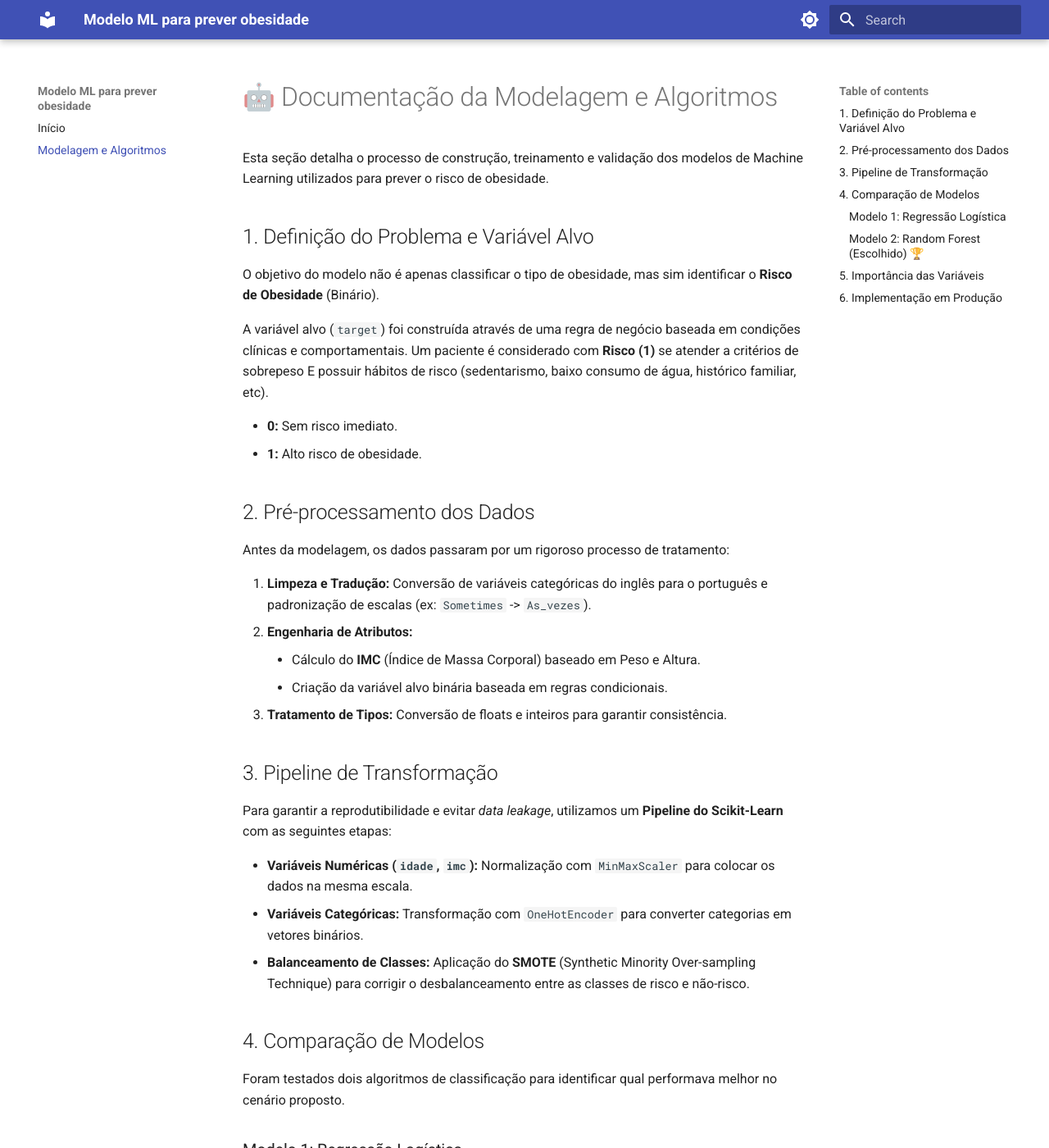
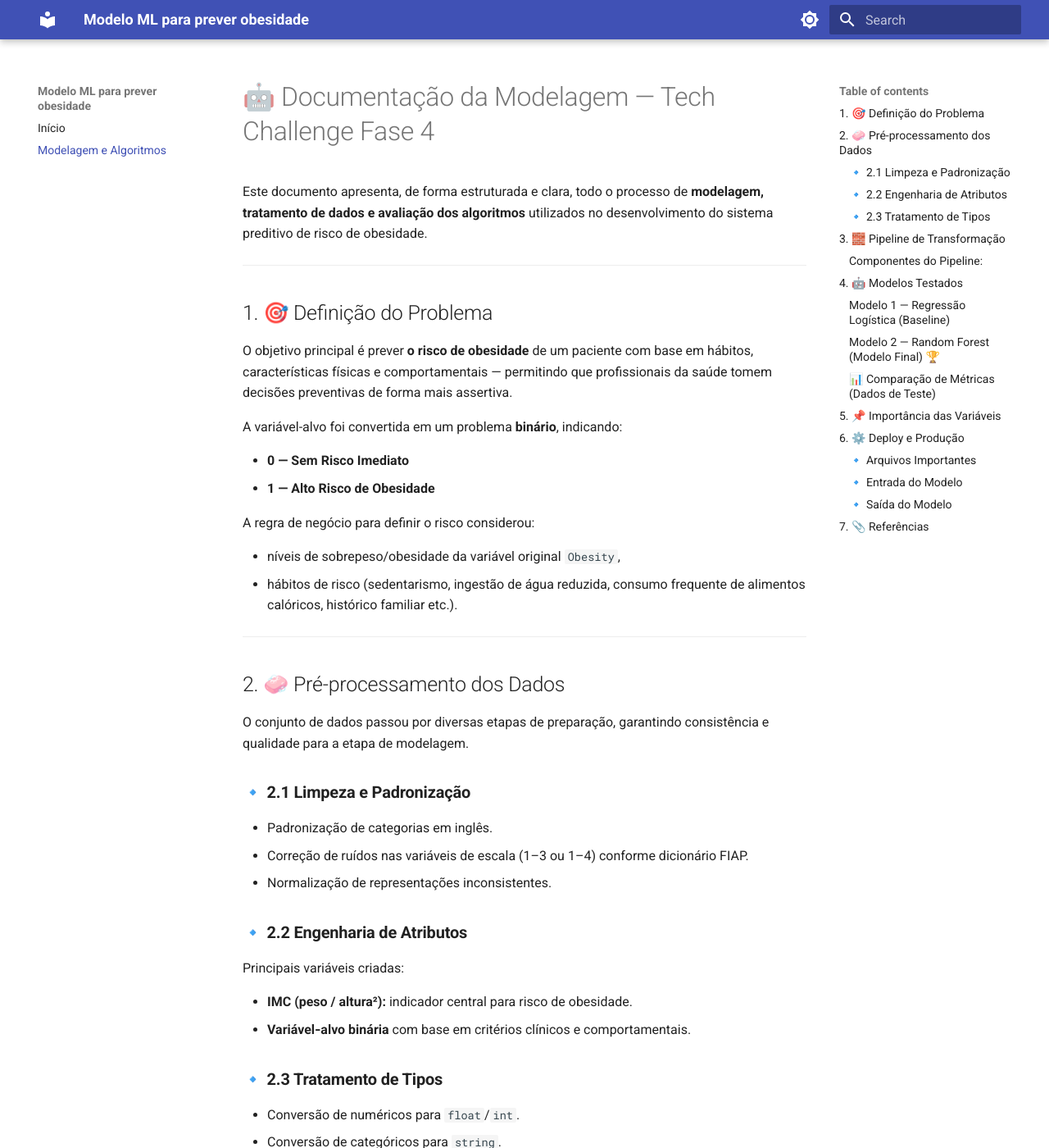
Before and after one commit to RicardViana/fiap-data-viz-and-production-models-tc, an MkDocs documentation site: the page built from docs/modelagem.md, in a window 1280 px wide and 1400 px high. Shown: the whole window at 82% size. Built offline with MkDocs 1.6.1 and Material for MkDocs 9.7.7, drawn with Linux system fonts in a browser that asks for light colours; some of the changed text lies outside the part shown.

Commit message:
Atualizando

```diff
--- a/docs/modelagem.md
+++ b/docs/modelagem.md
@@ -1,72 +1,132 @@
-# 🤖 Documentação da Modelagem e Algoritmos
+# 🤖 Documentação da Modelagem — Tech Challenge Fase 4
 
-Esta seção detalha o processo de construção, treinamento e validação dos modelos de Machine Learning utilizados para prever o risco de obesidade.
+Este documento apresenta, de forma estruturada e clara, todo o processo de **modelagem, tratamento de dados e avaliação dos algoritmos** utilizados no desenvolvimento do sistema preditivo de risco de obesidade.
 
-## 1. Definição do Problema e Variável Alvo
+---
 
-O objetivo do modelo não é apenas classificar o tipo de obesidade, mas sim identificar o **Risco de Obesidade** (Binário).
+## 1. 🎯 Definição do Problema
 
-A variável alvo (`target`) foi construída através de uma regra de negócio baseada em condições clínicas e comportamentais. Um paciente é considerado com **Risco (1)** se atender a critérios de sobrepeso E possuir hábitos de risco (sedentarismo, baixo consumo de água, histórico familiar, etc).
+O objetivo principal é prever **o risco de obesidade** de um paciente com base em hábitos, características físicas e comportamentais — permitindo que profissionais da saúde tomem decisões preventivas de forma mais assertiva.
 
-* **0:** Sem risco imediato.
-* **1:** Alto risco de obesidade.
+A variável-alvo foi convertida em um problema **binário**, indicando:
 
-## 2. Pré-processamento dos Dados
+* **0 — Sem Risco Imediato**
+* **1 — Alto Risco de Obesidade**
 
-Antes da modelagem, os dados passaram por um rigoroso processo de tratamento:
+A regra de negócio para definir o risco considerou:
 
-1.  **Limpeza e Tradução:** Conversão de variáveis categóricas do inglês para o português e padronização de escalas (ex: `Sometimes` -> `As_vezes`).
-2.  **Engenharia de Atributos:**
-    * Cálculo do **IMC** (Índice de Massa Corporal) baseado em Peso e Altura.
-    * Criação da variável alvo binária baseada em regras condicionais.
-3.  **Tratamento de Tipos:** Conversão de floats e inteiros para garantir consistência.
+* níveis de sobrepeso/obesidade da variável original `Obesity`,
+* hábitos de risco (sedentarismo, ingestão de água reduzida, consumo frequente de alimentos calóricos, histórico familiar etc.).
 
-## 3. Pipeline de Transformação
+---
 
-Para garantir a reprodutibilidade e evitar *data leakage*, utilizamos um **Pipeline do Scikit-Learn** com as seguintes etapas:
+## 2. 🧼 Pré-processamento dos Dados
 
-* **Variáveis Numéricas (`idade`, `imc`):** Normalização com `MinMaxScaler` para colocar os dados na mesma escala.
-* **Variáveis Categóricas:** Transformação com `OneHotEncoder` para converter categorias em vetores binários.
-* **Balanceamento de Classes:** Aplicação do **SMOTE** (Synthetic Minority Over-sampling Technique) para corrigir o desbalanceamento entre as classes de risco e não-risco.
+O conjunto de dados passou por diversas etapas de preparação, garantindo consistência e qualidade para a etapa de modelagem.
 
-## 4. Comparação de Modelos
+### 🔹 **2.1 Limpeza e Padronização**
 
-Foram testados dois algoritmos de classificação para identificar qual performava melhor no cenário proposto.
+* Padronização de categorias em inglês.
+* Correção de ruídos nas variáveis de escala (1–3 ou 1–4) conforme dicionário FIAP.
+* Normalização de representações inconsistentes.
 
-### Modelo 1: Regressão Logística
-Utilizado como *baseline* devido à sua interpretabilidade.
+### 🔹 **2.2 Engenharia de Atributos**
+
+Principais variáveis criadas:
+
+* **IMC (peso / altura²):** indicador central para risco de obesidade.
+* **Variável‑alvo binária** com base em critérios clínicos e comportamentais.
+
+### 🔹 **2.3 Tratamento de Tipos**
+
+* Conversão de numéricos para `float`/`int`.
+* Conversão de categóricos para `string`.
+
+---
+
+## 3. 🧱 Pipeline de Transformação
+
+Para garantir reprodutibilidade e evitar *data leakage*, foi utilizado um pipeline Scikit‑Learn.
+
+### Componentes do Pipeline:
+
+* **Numéricas (idade, IMC):** normalização com `MinMaxScaler`.
+* **Categóricas:** codificação com `OneHotEncoder`.
+* **Balanceamento:** técnica **SMOTE** devido ao desbalanceamento entre classes.
+
+Esse pipeline foi salvo junto ao modelo final para ser utilizado tanto no treinamento quanto no ambiente de produção (Streamlit).
+
+---
+
+## 4. 🤖 Modelos Testados
+
+Diversos modelos foram avaliados para identificar aquele com melhor desempenho e menor risco de subdiagnosticar pacientes.
+
+### **Modelo 1 — Regressão Logística (Baseline)**
+
+* Simples e interpretável.
+* Serviu como referência inicial.
 * **Acurácia:** 94.8%
-* **AUC-ROC:** 0.99
+* **AUC‑ROC:** 0.99
 
-### Modelo 2: Random Forest (Escolhido) 🏆
-Utilizado pela sua robustez em lidar com dados não lineares e complexos.
+### **Modelo 2 — Random Forest (Modelo Final)** 🏆
+
+Escolhido por sua robustez, não linearidade e excelente desempenho.
+
 * **Acurácia:** 99.2%
-* **AUC-ROC:** 1.00
+* **AUC‑ROC:** 1.00
 
-**Tabela Comparativa de Métricas (Dados de Teste):**
+### 📊 Comparação de Métricas (Dados de Teste)
 
-| Métrica | Regressão Logística | Random Forest |
-| :--- | :--- | :--- |
-| **Acurácia** | 0.948 | **0.992** |
-| **Precisão** | 0.976 | **0.989** |
-| **Recall** | 0.952 | **1.000** |
-| **F1-Score** | 0.964 | **0.995** |
+| Métrica      | Regressão Logística | Random Forest |
+| ------------ | ------------------- | ------------- |
+| **Acurácia** | 0.948               | **0.992**     |
+| **Precisão** | 0.976               | **0.989**     |
+| **Recall**   | 0.952               | **1.000**     |
+| **F1-Score** | 0.964               | **0.995**     |
 
-> O modelo **Random Forest** foi selecionado para produção devido à sua performance superior, especialmente no **Recall (1.0)**, garantindo que o modelo raramente deixe de identificar um paciente em risco.
+📌 **Motivo da escolha:** o Random Forest apresentou **Recall = 1.0**, garantindo que praticamente nenhum paciente em risco seja classificado como seguro.
 
-## 5. Importância das Variáveis
+---
 
-A análise de *feature importance* do Random Forest revelou quais fatores mais influenciam no diagnóstico de risco:
+## 5. 📌 Importância das Variáveis
 
-1.  **IMC (Índice de Massa Corporal):** O fator predominante (peso ~53%).
-2.  **Histórico Familiar:** Forte componente genético/ambiental.
-3.  **Idade:** Fator demográfico relevante.
-4.  **Hábitos Alimentares:** Comer entre refeições ("beliscar") apareceu com destaque.
+A análise de *feature importance* mostrou os fatores mais relevantes para o risco de obesidade:
 
-## 6. Implementação em Produção
+1. **IMC — fator mais influente (>50%)**
+2. **Histórico familiar de sobrepeso**
+3. **Idade**
+4. **Hábitos alimentares:** especialmente `CAEC` (comer entre refeições)
+5. **Nível de atividade física (FAF)**
 
-O modelo final foi serializado utilizando a biblioteca `joblib` e está integrado ao aplicativo Streamlit.
+---
 
-* **Arquivo do modelo:** `models/modelo_risco_obesidade_random_forest.joblib`
-* **Input:** O modelo recebe um DataFrame com 15 variáveis processadas pelo formulário do usuário.
-* **Output:** Classe (0 ou 1) e Probabilidade (%).
+## 6. ⚙️ Deploy e Produção
+
+O modelo final foi integrado ao aplicativo Streamlit.
+
+### 🔹 Arquivos Importantes
+
+* `models/modelo_risco_obesidade_random_forest.joblib` — modelo final treinado
+* `app.py` — lógica do formulário e predição
+* `data/processed/base_limpa.csv` — dados processados
+* Pipeline salvo junto ao modelo
+
+### 🔹 Entrada do Modelo
+
+Um DataFrame com as variáveis já transformadas e codificadas.
+
+### 🔹 Saída do Modelo
+
+* **Classe (0 ou 1)**
+* **Probabilidade de risco (%)**
+
+Essa estrutura permite que o sistema seja facilmente adaptado para novos dados ou reentreinamento.
+
+---
+
+## 7. 📎 Referências
+
+* Dicionário oficial FIAP (`dicionario_obesity_fiap.pdf`)
+* Documento técnico do Tech Challenge Fase 4
+* Notebook do projeto (`notebooks/tech_challenge_codigo.ipynb`)
```
